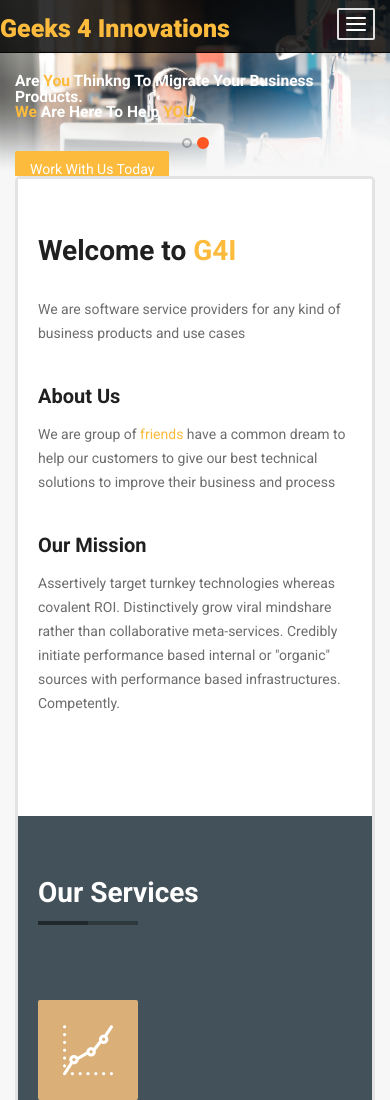
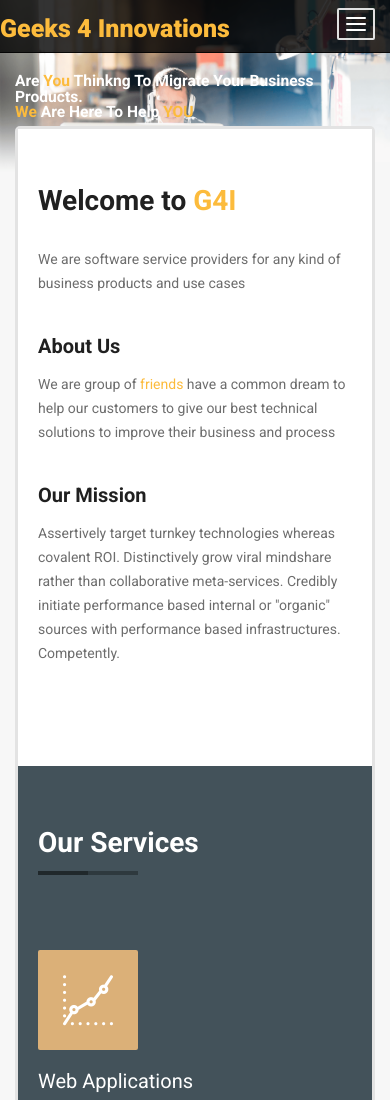
Before and after one commit to geeksforinnovations/website.github.io, a plain HTML site: page index.html in a window 390 px wide. Shown: the top 1100 px of the page. Drawn offline with Linux system fonts and the light colour scheme.

Commit message:
removed buttons

```diff
--- a/css/responsive.css
+++ b/css/responsive.css
@@ -3,7 +3,7 @@
 /*Homepage*/
 
 .content-wrapper {
-	top: 0;
+	/* top: 0; */
 	margin-bottom: 60px;
 }
 
--- a/css/style.css
+++ b/css/style.css
@@ -476,7 +476,7 @@ h1.logo .logo-text {
 
 .content-wrapper {
     position: relative;
-    /* top: -120px; */
+    top: -50px;
     border: 3px solid #e3e3e3;
     border-radius: 5px;
     background: #fff;
--- a/index.html
+++ b/index.html
@@ -101,11 +101,11 @@
 												class="brand-text-color">YOU</span>
 										</h1>
 
-										<p class="lead animated lightSpeedIn">We help <span
+										<!-- <p class="lead animated lightSpeedIn">We help <span
 												class="brand-text-color">you</span>to make your
-											idea iplement with an innovative way </p>
+											idea iplement with an innovative way </p> -->
 
-										<a class="btn btn-primary animated lightSpeedIn" href="#">Work With Us Today</a>
+										<!-- <a class="btn btn-primary animated lightSpeedIn" href="#">Work With Us Today</a> -->
 									</div>
 									<!--.carousel-caption-->
 								</div>
@@ -126,7 +126,7 @@
 											to help <span class="brand-text-color">YOU</span></h1>
 
 										<p class="lead animated bounceIn"></p>
-										<a class="btn btn-primary animated bounceIn" href="#">Work With Us Today</a>
+										<!-- <a class="btn btn-primary animated bounceIn" href="#">Work With Us Today</a> -->
 									</div>
 									<!--.carousel-caption-->
 								</div>
```
